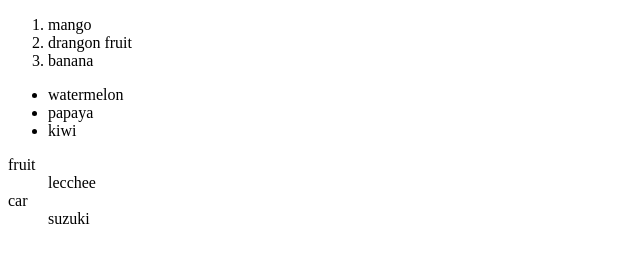
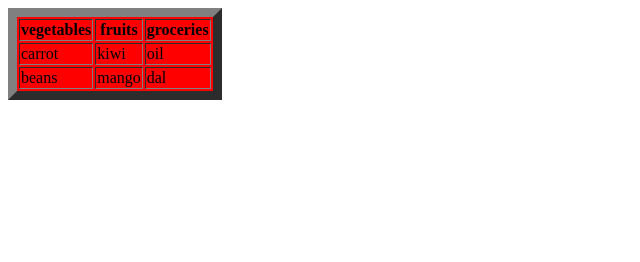
Before and after one commit to himrgautam-git/m1-l3-a1, a plain HTML site: page index.html in a window 1280 px wide. Shown: the whole page, without its empty margins (0-640 px from the left). Drawn offline with Linux system fonts and the light colour scheme.

Commit message:
Add files via upload

```diff
--- a/index.html
+++ b/index.html
@@ -1,28 +1,26 @@
 <!DOCTYPE html>
 <html>
     <head>
-        <title>
-            list
-        </title>
+        <title></title>
     </head>
     <body>
-    <ol>
-<li>mango</li>
-<li>drangon fruit</li>
-<li>banana</li>
-    </ol>
-    <ul>
-    <li>watermelon</li>
-    <li>papaya</li>
-    <li>kiwi</li>
+        <table border="9" bgcolor="red">
+            <tr>
+            <th>vegetables</th>
+            <th>fruits</th>
+            <th>groceries</th>
+            </tr>
+            <tr>
+            <td> carrot</td>
+            <td>kiwi</td>
+            <td>oil</td>
+            </tr>
+            <tr>
+            <td>beans</td>
+            <td>mango</td>
+            <td>dal</td>
+            </tr>
 
-    </ul>
-    <dl>
-        <dt>fruit</dt>
-        <dd>lecchee</dd>
-        <dt>car</dt>
-        <dd>suzuki</dd>
-
-    </dl>
+        </table>
     </body>
 </html>
```
